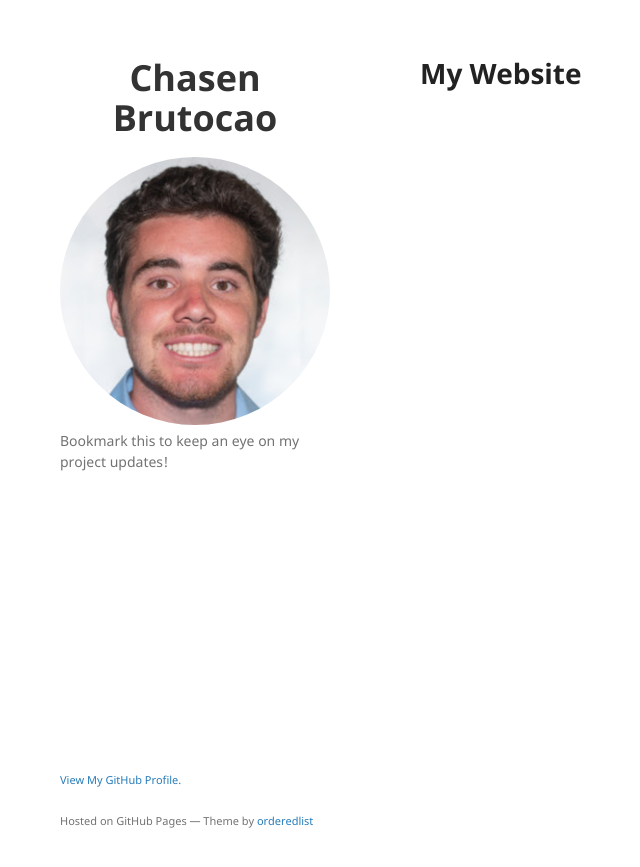
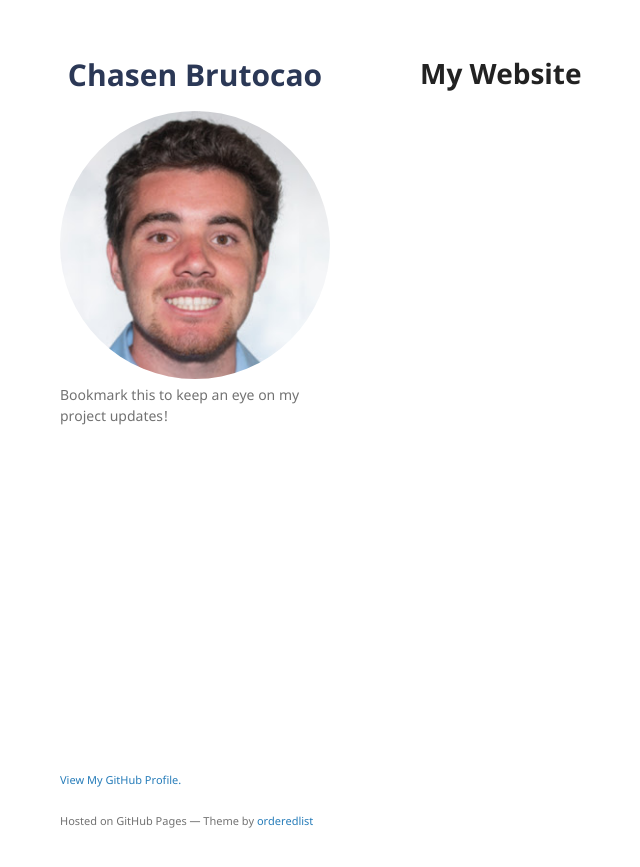
Before and after one commit to chasenbru/chasenbru.github.io, a Jekyll site: the page built from README.md, in a window 1280 px wide. Shown: the top 867 px of the page, without its empty margins (150-790 px from the left). Built offline with Jekyll 4.4.1, drawn with Linux system fonts in a browser that asks for light colours; our own code applies the rules of GitHub Pages for plain Markdown files.

Commit message:
Update default.html

```diff
--- a/_layouts/default.html
+++ b/_layouts/default.html
@@ -20,7 +20,7 @@
   <body>
     <div class="wrapper">
       <header>
-        <h1 style="font-size: 36px; color: #333; text-align: center;">Chasen Brutocao</h1>
+        <h1 style="font-size: 30px; color: #2B3856; text-align: center;">Chasen Brutocao</h1>
         <!-- <h1><a href="{{ "/" | absolute_url }}">{{ site.title | default: site.github.repository_name }}</a></h1> -->
         {% if site.logo %}
           <img src="{{site.logo | relative_url}}" alt="Logo" class="rounded-image"/>
```
